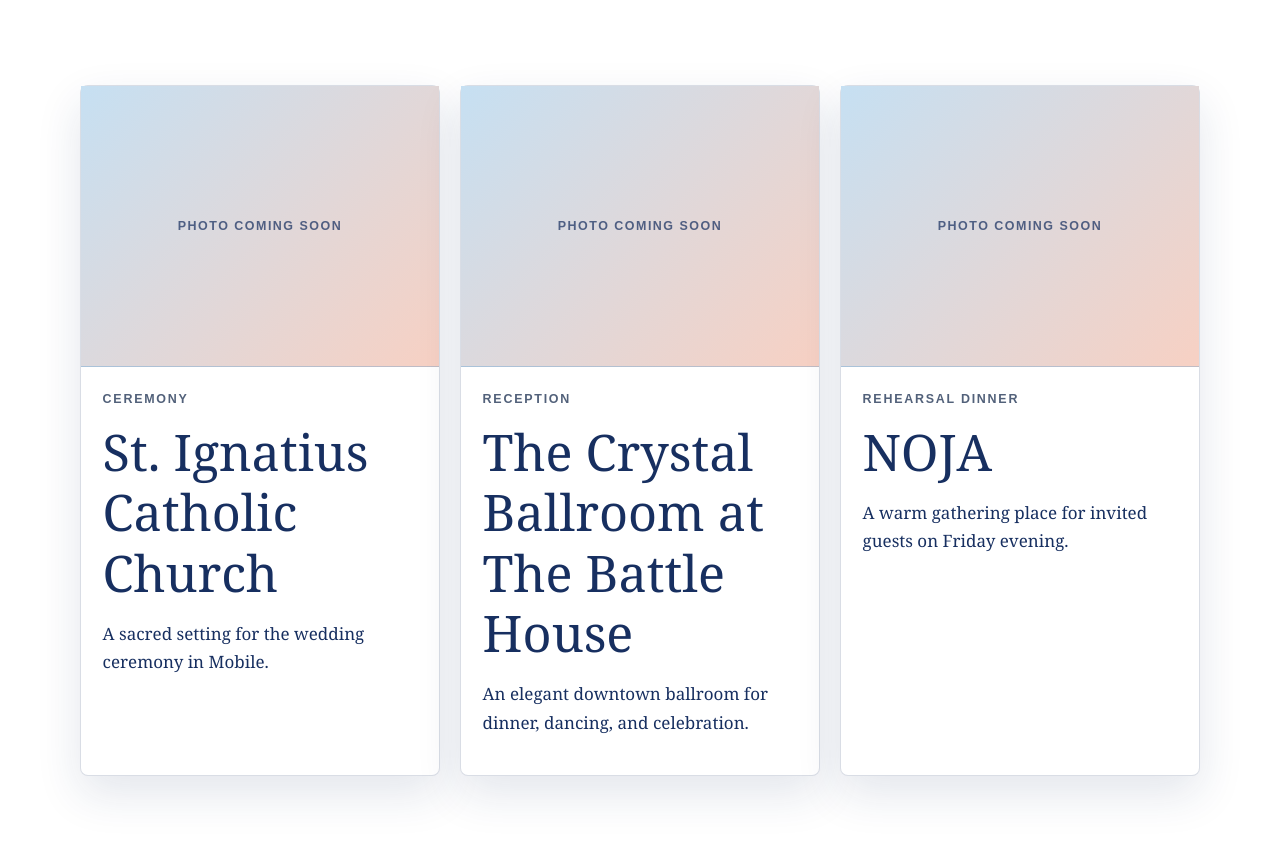
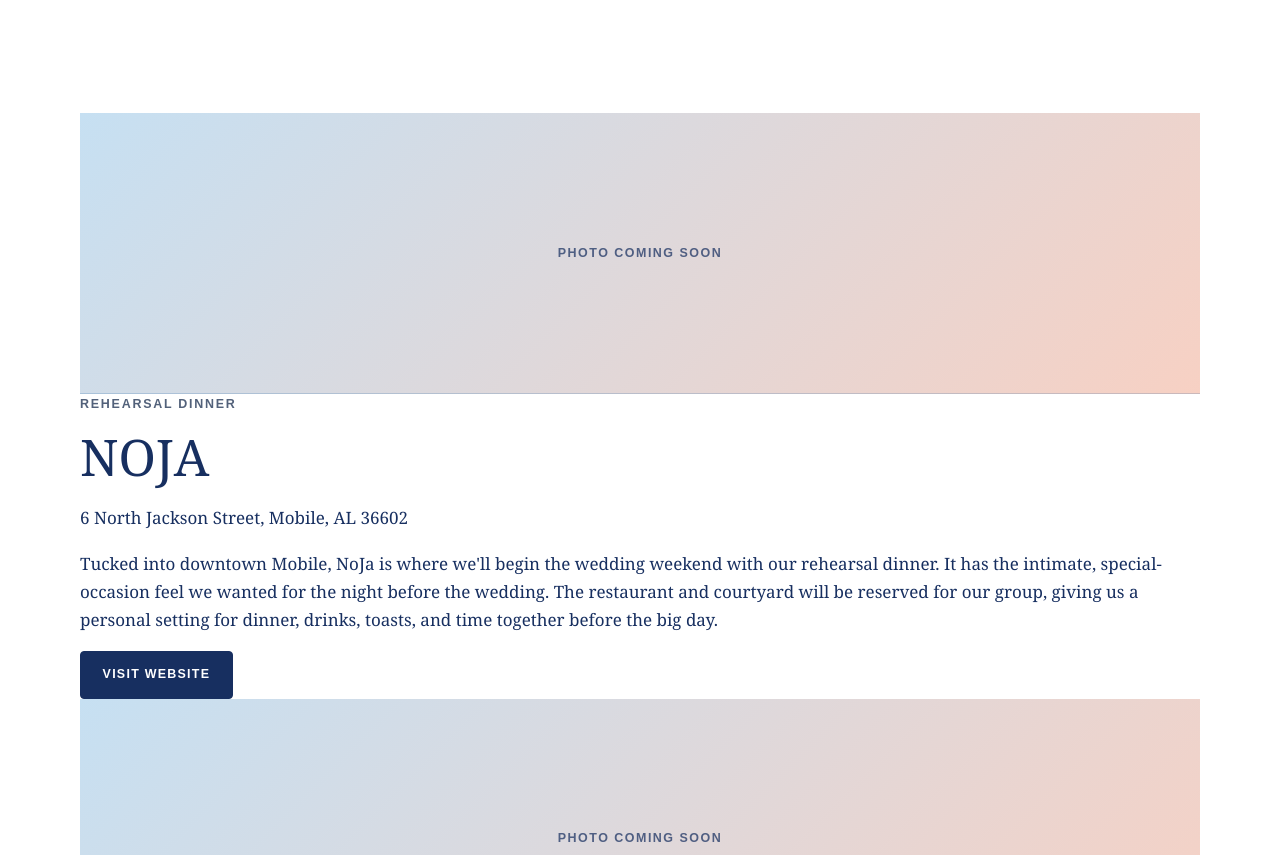
Before and after one commit to ModernTransport132/ally-dalton-wedding, a plain HTML site: page venues.html in a window 1280 px wide. Shown: the part 419-1274 px from the top of the page. Drawn offline with Linux system fonts and the light colour scheme.

Commit message:
Sync updated wedding website files

```diff
--- a/venues.html
+++ b/venues.html
@@ -29,36 +29,43 @@
     <section class="page-hero">
       <p class="eyebrow">Mobile, Alabama</p>
       <h1>Venues</h1>
-      <p>Three beautiful settings for a meaningful and celebratory weekend.</p>
+      <p>Three meaningful settings for the moments that will shape our wedding weekend.</p>
     </section>
-    <section class="section">
-      <div class="section-inner">
-        <div class="venue-grid">
-          <article class="venue-card">
-            <div class="placeholder-image tall" aria-label="Placeholder for church photo"></div>
-            <div class="card-body">
+    <section class="section venues-section">
+      <div class="section-inner venue-showcase">
+        <article class="venue-feature">
+          <div class="venue-image placeholder-image tall" aria-label="Placeholder for NOJA venue photo"></div>
+          <div class="venue-copy">
+            <p class="eyebrow">Rehearsal Dinner</p>
+            <h2>NOJA</h2>
+            <p class="venue-address">6 North Jackson Street, Mobile, AL 36602</p>
+            <p>Tucked into downtown Mobile, NoJa is where we'll begin the wedding weekend with our rehearsal dinner. It has the intimate, special-occasion feel we wanted for the night before the wedding. The restaurant and courtyard will be reserved for our group, giving us a personal setting for dinner, drinks, toasts, and time together before the big day.</p>
+            <a class="button" href="https://nojamobile.com" target="_blank" rel="noopener noreferrer">Visit Website</a>
+          </div>
+        </article>
+
+        <article class="venue-feature">
+          <div class="venue-image placeholder-image tall" aria-label="Placeholder for St. Ignatius Catholic Church photo"></div>
+          <div class="venue-copy">
             <p class="eyebrow">Ceremony</p>
             <h2>St. Ignatius Catholic Church</h2>
-              <p>A sacred setting for the wedding ceremony in Mobile.</p>
+            <p class="venue-address">3704 Spring Hill Avenue, Mobile, AL 36608</p>
+            <p>Our wedding ceremony will take place at St. Ignatius Catholic Church. More than simply a venue, it is where we will exchange vows and begin our life together as husband and wife.</p>
+            <p>We are grateful to celebrate this moment in a church that feels so reverent, peaceful, and deeply meaningful.</p>
+            <a class="button" href="https://www.stignatiusmobile.org" target="_blank" rel="noopener noreferrer">Visit Website</a>
           </div>
         </article>
-          <article class="venue-card">
-            <div class="placeholder-image tall" aria-label="Placeholder for reception venue photo"></div>
-            <div class="card-body">
+
+        <article class="venue-feature">
+          <div class="venue-image placeholder-image tall" aria-label="Placeholder for The Crystal Ballroom at The Battle House photo"></div>
+          <div class="venue-copy">
             <p class="eyebrow">Reception</p>
             <h2>The Crystal Ballroom at The Battle House</h2>
-              <p>An elegant downtown ballroom for dinner, dancing, and celebration.</p>
+            <p class="venue-address">26 North Royal Street, Mobile, AL 36602</p>
+            <p>The Crystal Ballroom at The Battle House is where the celebration begins after the ceremony. With its historic setting, downtown location, and southern elegance, it felt like the perfect place to gather everyone we love for dinner, drinks, dancing, and the kind of night we hope no one forgets.</p>
+            <a class="button" href="https://www.marriott.com/en-us/hotels/mobbr-the-battle-house-renaissance-mobile-hotel-and-spa/overview/" target="_blank" rel="noopener noreferrer">Visit Website</a>
           </div>
         </article>
-          <article class="venue-card">
-            <div class="placeholder-image tall" aria-label="Placeholder for restaurant photo"></div>
-            <div class="card-body">
-              <p class="eyebrow">Rehearsal Dinner</p>
-              <h2>NOJA</h2>
-              <p>A warm gathering place for invited guests on Friday evening.</p>
-            </div>
-          </article>
-        </div>
       </div>
     </section>
   </main>
```
Lines whose indentation alone changed are shown as unchanged.
